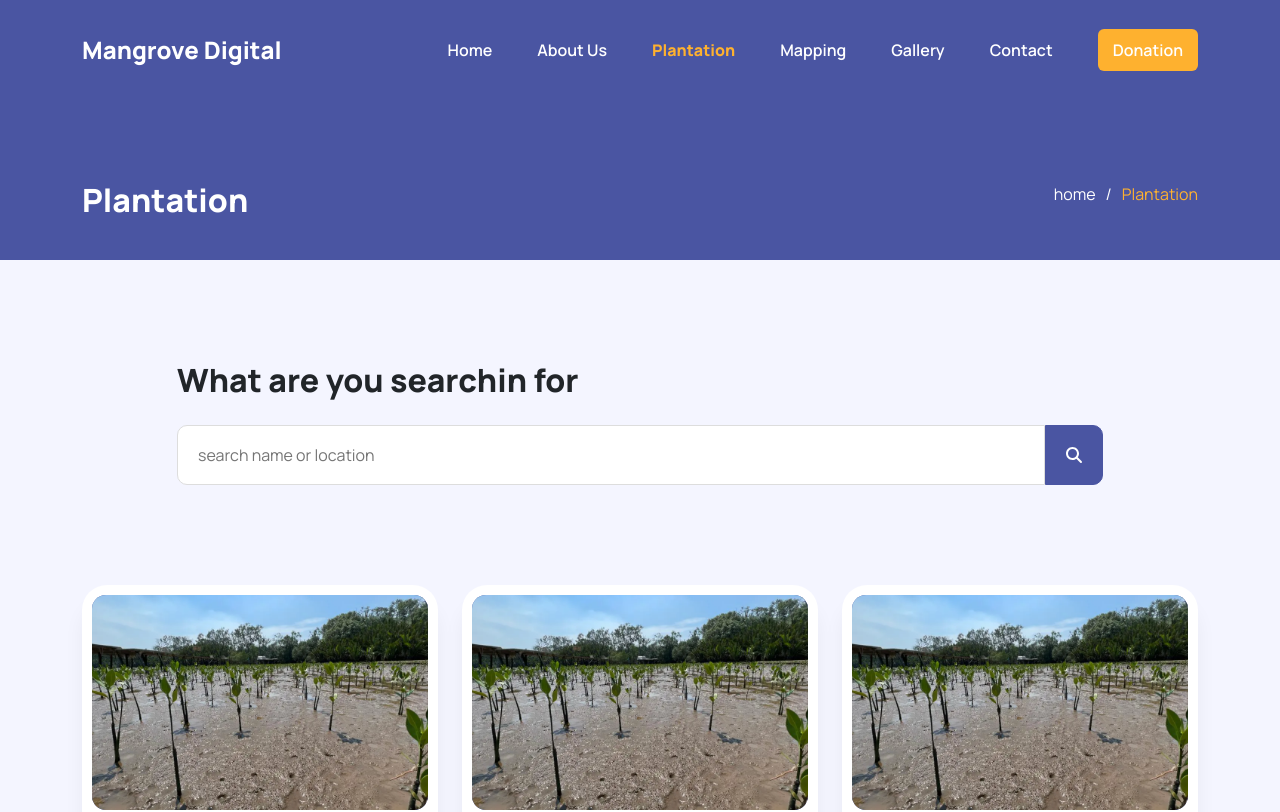
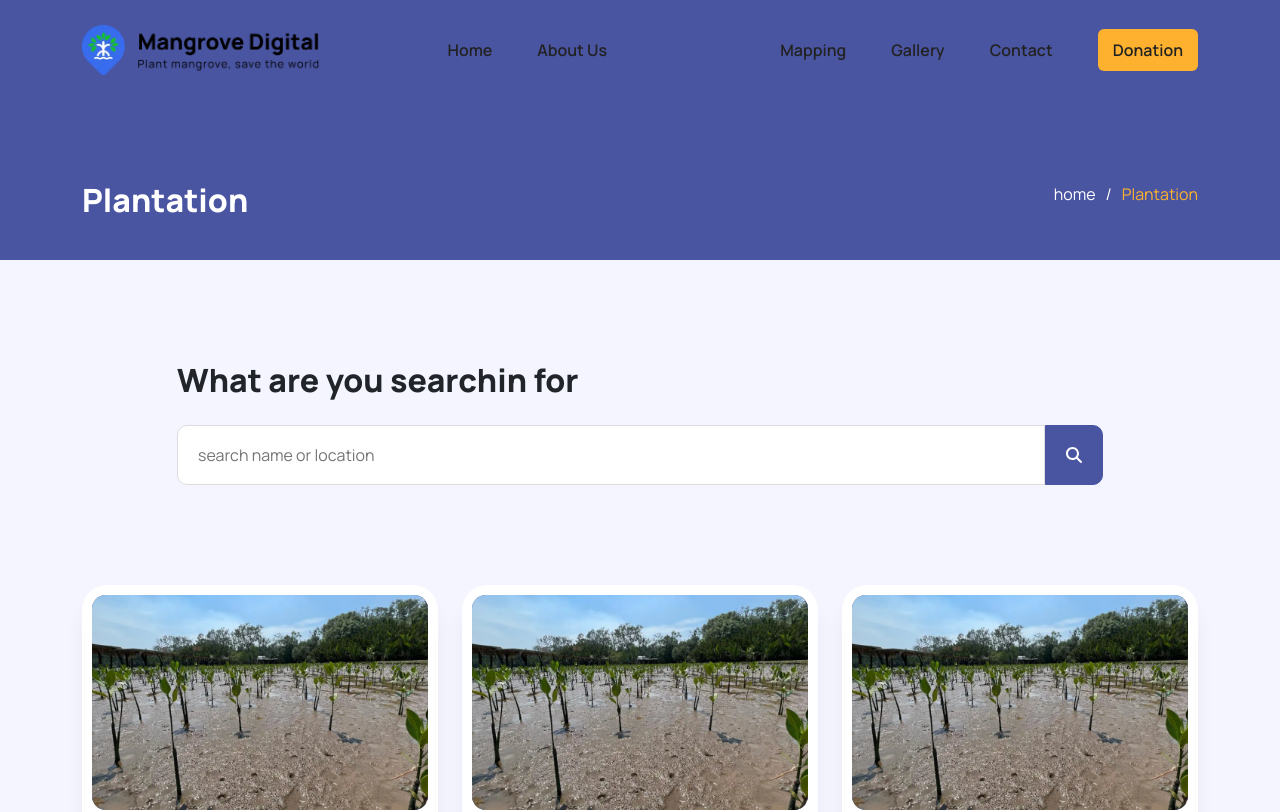
Before and after one commit to deniprobow/web-mangrove-digital-id, a Next.js app: page /plantation in a window 1280 px wide. Shown: the top 812 px of the page. Built offline with nearby package versions, Linux system fonts and the light colour scheme.

Commit message:
add logo in header

```diff
--- a/components/header/index.tsx
+++ b/components/header/index.tsx
@@ -32,9 +32,13 @@ export const Header = () => {
     return (
         <header onClick={toogleNavMobile} className={`header ${isScrolled ? 'scrolled' : ''}`}>
             <div className="container">
-                <Link className="header--logo" href="/">Mangrove Digital</Link>
+                <Link className="header--logo" href="/">
+                    <img src="/img/logo.webp" alt="" />
+                </Link>
                 <nav className="header--nav">
-                    <Link href="#">Mangrove Digital</Link>
+                    <Link href="#">
+                        <img src="/img/logo.webp" alt="" />
+                    </Link>
                     <ul>
                         <li className={router.pathname == "/" ? "active" : ""}><Link href="/">Home</Link></li>
                         <li className={router.pathname == "/about" ? "active" : ""}><Link href="/about">About Us</Link></li>
--- a/components/header/style/_header.scss
+++ b/components/header/style/_header.scss
@@ -21,6 +21,10 @@
     font-size: 1.5rem;
     font-weight: 800;
     text-decoration: none;
+
+    > img {
+        height: 50px;
+    }
 }
 
 .header--nav {
@@ -40,13 +44,13 @@
 
             > a {
                 text-decoration: none;
-                color: #fff;
+                color: #222;
                 font-weight: 600;
             }
 
             &.active {
                 > a {
-                    color: $accent-color !important;
+                    color: $primary-color !important;
                     font-weight: 800;
                 }
             }
@@ -143,21 +147,34 @@ header.header {
         > a {
             display: block;
             padding: 15px 25px;
-            text-decoration: none;
-            font-size: 1.5rem;
-            font-weight: 800;
-            color: $primary-color;
+
+            > img {
+                height: 45px;
+            }
         }
 
         > ul {
             flex-direction: column;
             gap: 0;
+            align-items: flex-start;
 
             > li {
+                width:  100%;
+
                 > a {
                     padding: 15px 25px;
                     display: block;
                     color: $primary-color;
+                }
+
+                &.nav-main{
+                    margin-top: 20px;
+
+                    > a {
+                        margin-left: 25px;
+                        margin-right: 25px;
+                        display: block;
+                    }
                 }
             }
         }
```
Also changed, not shown: public/img/logo.webp (added).
